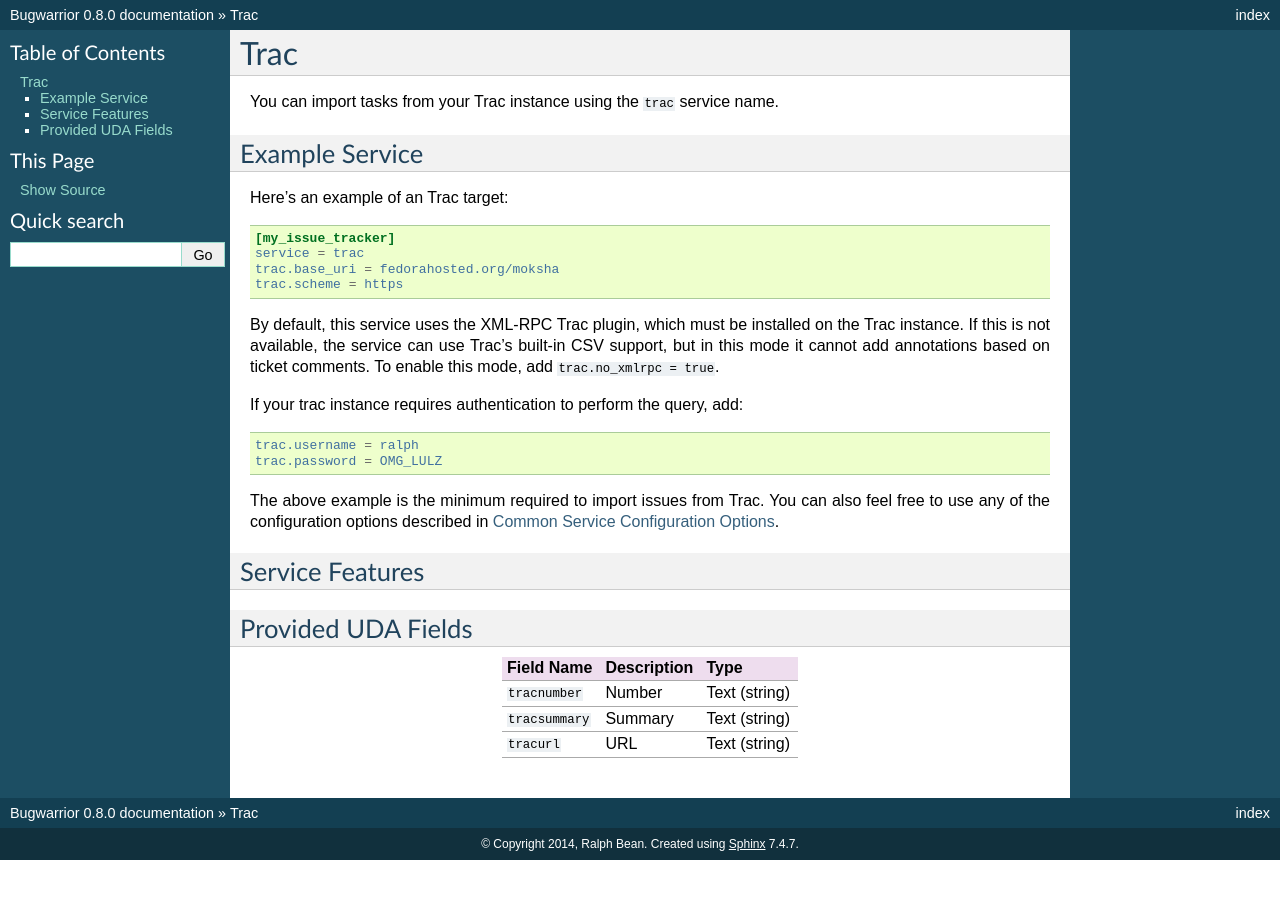
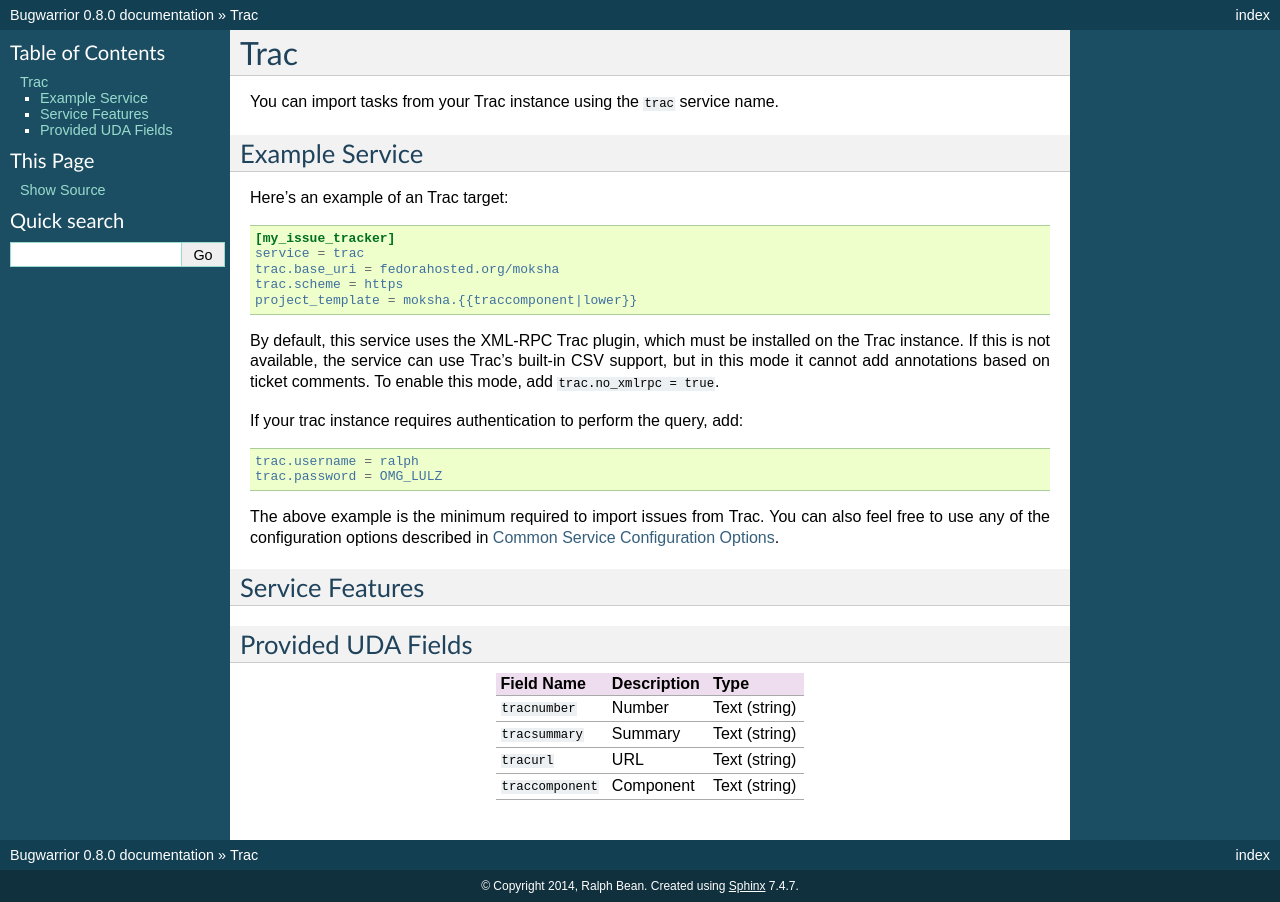
Before and after one commit to GothenburgBitFactory/bugwarrior, a Sphinx documentation site: the page built from bugwarrior/docs/services/trac.rst, in a window 1280 px wide. Built offline with Sphinx 7.4.7, drawn with Linux system fonts in a browser that asks for light colours; pages that are not in the unit, such as notebooks, are missing from menus.

Commit message:
Update Sphinx docs to reflect new traccomponent UDA

```diff
--- a/bugwarrior/docs/services/trac.rst
+++ b/bugwarrior/docs/services/trac.rst
@@ -13,6 +13,7 @@
     service = trac
     trac.base_uri = fedorahosted.org/moksha
     trac.scheme = https
+    project_template = moksha.{{traccomponent|lower}}
 
 By default, this service uses the XML-RPC Trac plugin, which must be installed
 on the Trac instance.  If this is not available, the service can use Trac's
@@ -34,12 +35,14 @@
 Provided UDA Fields
 -------------------
 
-+-----------------+-----------------+-----------------+
-| Field Name      | Description     | Type            |
-+=================+=================+=================+
-| ``tracnumber``  | Number          | Text (string)   |
-+-----------------+-----------------+-----------------+
-| ``tracsummary`` | Summary         | Text (string)   |
-+-----------------+-----------------+-----------------+
-| ``tracurl``     | URL             | Text (string)   |
-+-----------------+-----------------+-----------------+
++-------------------+-----------------+-----------------+
+| Field Name        | Description     | Type            |
++===================+=================+=================+
+| ``tracnumber``    | Number          | Text (string)   |
++-------------------+-----------------+-----------------+
+| ``tracsummary``   | Summary         | Text (string)   |
++-------------------+-----------------+-----------------+
+| ``tracurl``       | URL             | Text (string)   |
++-------------------+-----------------+-----------------+
+| ``traccomponent`` | Component       | Text (string)   |
++-------------------+-----------------+-----------------+
```
